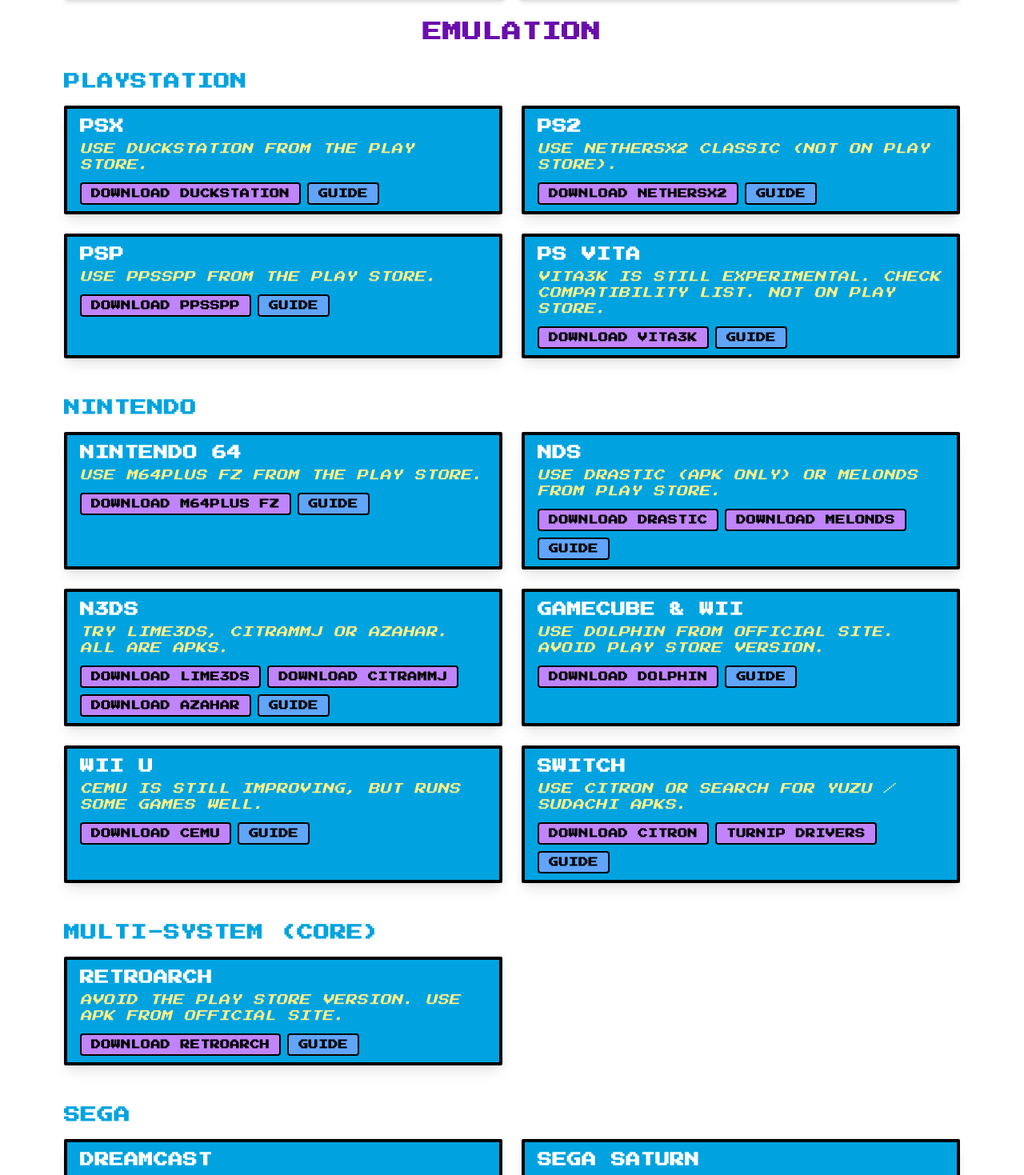
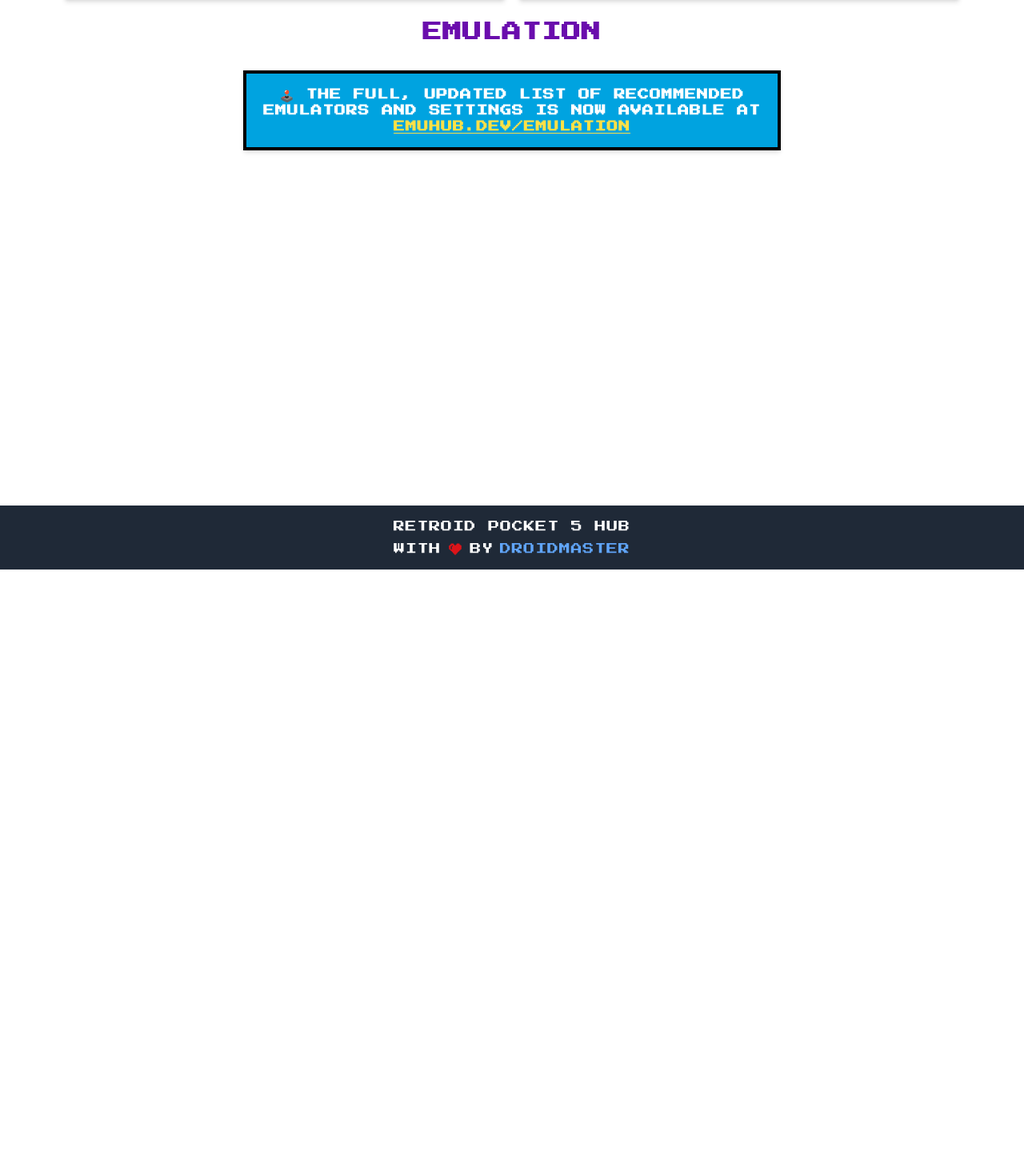
Before and after one commit to LinuxDroidMaster/retroid-pocket5-hub, a Next.js app in the folder retroid-pocket5-hub/: page /emulation in a window 1280 px wide. Shown: the part 240-1709 px from the top of the page at 80% size. After the commit the page ends 952 px from the top, so only its background shows below. Built offline with nearby package versions, Linux system fonts and the light colour scheme.

Commit message:
update emulation page

```diff
--- a/retroid-pocket5-hub/src/app/emulation/page.js
+++ b/retroid-pocket5-hub/src/app/emulation/page.js
@@ -39,198 +39,18 @@
         Emulation
       </h1>
 
-      {/* PlayStation Section */}
-      <SectionGroup title="PlayStation">
-        <EmuCard
-          system="PSX"
-          note="Use DuckStation from the Play Store."
-          buttons={[
-            { label: "Download DuckStation", href: "https://play.google.com/store/apps/details?id=com.github.stenzek.duckstation&hl=en_US&gl=US", color: "purple" },
-            { label: "Guide", href: "https://youtu.be/-CJ9WVFmYXc?t=1932", color: "blue" },
-          ]}
-        />
-        <EmuCard
-          system="PS2"
-          note="Use NetherSX2 Classic (not on Play Store)."
-          buttons={[
-            { label: "Download NetherSX2", href: "https://github.com/Trixarian/NetherSX2-classic", color: "purple" },
-            { label: "Guide", href: "https://youtu.be/-CJ9WVFmYXc?t=2547", color: "blue" },
-          ]}
-        />
-        <EmuCard
-          system="PSP"
-          note="Use PPSSPP from the Play Store."
-          buttons={[
-            { label: "Download PPSSPP", href: "https://play.google.com/store/apps/details?id=org.ppsspp.ppsspp&hl=en_US&gl=US", color: "purple" },
-            { label: "Guide", href: "https://youtu.be/-CJ9WVFmYXc?t=1749", color: "blue" },
-          ]}
-        />
-        <EmuCard
-          system="PS Vita"
-          note="Vita3k is still experimental. Check compatibility list. Not on Play Store."
-          buttons={[
-            { label: "Download Vita3k", href: "https://github.com/Vita3K/Vita3K-Android/releases/", color: "purple" },
-            { label: "Guide", href: "https://www.youtube.com/watch?v=6LPpLBLQ2zA", color: "blue" },
-          ]}
-        />
-      </SectionGroup>
-
-      {/* Nintendo Section */}
-      <SectionGroup title="Nintendo">
-        <EmuCard
-          system="Nintendo 64"
-          note="Use M64Plus FZ from the Play Store."
-          buttons={[
-            { label: "Download M64Plus FZ", href: "https://play.google.com/store/apps/details?id=org.mupen64plusae.v3.fzurita&hl=en_US&gl=US", color: "purple" },
-            { label: "Guide", href: "https://youtu.be/-CJ9WVFmYXc?t=1828", color: "blue" },
-          ]}
-        />
-        <EmuCard
-          system="NDS"
-          note="Use Drastic (APK only) or MelonDS from Play Store."
-          buttons={[
-            { label: "Download Drastic", href: "https://drastic.uptodown.com/android/descargar", color: "purple" },
-            { label: "Download MelonDS", href: "https://play.google.com/store/apps/details?id=me.magnum.melonds&hl=en_US&gl=US", color: "purple" },
-            { label: "Guide", href: "https://youtu.be/-CJ9WVFmYXc?t=1477", color: "blue" },
-          ]}
-        />
-        <EmuCard
-          system="N3DS"
-          note="Try Lime3DS, CitraMMJ or Azahar. All are APKs."
-          buttons={[
-            { label: "Download Lime3DS", href: "https://github.com/Lime3DS/lime3ds-archive/releases", color: "purple" },
-            { label: "Download CitraMMJ", href: "https://github.com/weihuoya/citra/releases", color: "purple" },
-            { label: "Download Azahar", href: "https://github.com/azahar-emu/azahar/releases", color: "purple" },
-            { label: "Guide", href: "https://youtu.be/-CJ9WVFmYXc?t=1590", color: "blue" },
-          ]}
-        />
-        <EmuCard
-          system="GameCube & Wii"
-          note="Use Dolphin from official site. Avoid Play Store version."
-          buttons={[
-            { label: "Download Dolphin", href: "https://dl.dolphin-emu.org/releases/2503/dolphin-2503.apk", color: "purple" },
-            { label: "Guide", href: "https://youtu.be/-CJ9WVFmYXc?t=2122", color: "blue" },
-          ]}
-        />
-        <EmuCard
-          system="Wii U"
-          note="Cemu is still improving, but runs some games well."
-          buttons={[
-            { label: "Download Cemu", href: "https://github.com/SSimco/Cemu/releases", color: "purple" },
-            { label: "Guide", href: "https://youtu.be/lJIbK3OH_-o?si=_mz5qXnq_K1yt0N4", color: "blue" },
-          ]}
-        />
-        <EmuCard
-          system="Switch"
-          note="Use Citron or search for Yuzu / Sudachi APKs."
-          buttons={[
-            { label: "Download Citron", href: "https://git.citron-emu.org/Citron/Citron/releases", color: "purple" },
-            { label: "Turnip Drivers", href: "https://github.com/K11MCH1/AdrenoToolsDrivers/releases/tag/v24.3.0_r9", color: "purple" },
-            { label: "Guide", href: "https://youtu.be/ySjfpo-gEKo?t=1637", color: "blue" },
-          ]}
-        />
-      </SectionGroup>
-
-    {/* Multi-system Core */}
-    <SectionGroup title="Multi-System (Core)">
-      <EmuCard
-        system="RetroArch"
-        note="Avoid the Play Store version. Use APK from official site."
-        buttons={[
-          { label: "Download RetroArch", href: "https://www.retroarch.com/?page=platforms", color: "purple" },
-          { label: "Guide", href: "https://www.youtube.com/watch?v=SVYObx6YWl4", color: "blue" },
-        ]}
-      />
-    </SectionGroup>
-
-    {/* SEGA Section */}
-    <SectionGroup title="SEGA">
-        <EmuCard
-          system="Dreamcast"
-          note="Download Redream from the Play Store. Excellent performance."
-          buttons={[
-            { label: "Download Redream", href: "https://play.google.com/store/apps/details?id=io.recompiled.redream&hl=es_419", color: "purple" },
-            { label: "Guide", href: "https://youtu.be/I4mqgcDYZFo?t=2401", color: "blue" },
-          ]}
-        />
-        <EmuCard
-          system="Sega Saturn"
-          note="Use Yaba Sanshiro 2. Available in free and pro versions (you can use RetroArch too)"
-          buttons={[
-            { label: "Download Free Version", href: "https://play.google.com/store/apps/details?id=org.devmiyax.yabasanshioro2", color: "purple" },
-            { label: "Download Pro Version", href: "https://play.google.com/store/apps/details?id=org.devmiyax.yabasanshioro2.pro", color: "purple" },
-            { label: "Guide", href: "https://www.youtube.com/watch?v=BJSmPrrwnDU", color: "blue" },
-          ]}
-        />
-      </SectionGroup>
-
-    {/* Multi-system Frontends */}
-    <SectionGroup title="Frontend Launchers">
-<EmuCard
-  system="Daijisho"
-  note="Free and beginner-friendly. Available on Play Store."
-  buttons={[
-    { label: "Download Daijisho", href: "https://play.google.com/store/apps/details?id=com.magneticchen.daijishou&hl=es", color: "purple" },
-    { label: "Guide", href: "https://www.youtube.com/watch?v=NechFOOeVas", color: "blue" },
-  ]}
-/>
-<EmuCard
-  system="Beacon Launcher"
-  note="Paid app on Play Store (€3.39)."
-  buttons={[
-    { label: "Download Beacon", href: "https://play.google.com/store/apps/details?id=com.radikal.gamelauncher&hl=es", color: "purple" },
-    { label: "Guide", href: "https://www.youtube.com/watch?v=vty-WeN8koc", color: "blue" },
-  ]}
-/>
-<EmuCard
-  system="Emulation Station (ES-DE)"
-  note="Not on Play Store. Purchase via Patreon (€4.50 one-time or monthly support)."
-  buttons={[
-    { label: "Visit Patreon", href: "https://www.patreon.com/c/es_de/posts", color: "purple" },
-    { label: "Guide", href: "https://www.youtube.com/watch?v=X-bVwlMwobE", color: "blue" },
-  ]}
-/>
-</SectionGroup>
-  </div>
-);
-}
-
-function SectionGroup({ title, children }) {
-  return (
-    <section className="mb-12">
-      <h2 className="text-xl font-bold text-retroBlue dark:text-[#b48ce0]} mb-4">
-        {title}
-      </h2>
-      <div className="grid gap-6 md:grid-cols-2">
-        {children}
-      </div>
-    </section>
-  );
-}
-
-function EmuCard({ system, note, buttons }) {
-  return (
-    <div className="border-4 border-black bg-retroBlue dark:bg-[#2f2b45]} text-white p-4 shadow-lg retro-button">
-      <h3 className="text-lg font-bold mb-1">{system}</h3>
-      {note && <p className="text-sm mb-3 text-yellow-200 italic">{note}</p>}
-      <div className="flex flex-wrap gap-2 mt-2">
-        {buttons.map(({ label, href, color }) => (
+      <div className="bg-retroBlue border-4 border-black p-4 text-center shadow-md dark:bg-[#2f2b45] max-w-2xl mx-auto">
+        <p className="text-white font-bold text-sm">
+          🕹️ The full, updated list of recommended emulators and settings is now available at{' '}
           <a
-            key={label}
-            href={href}
+            href="https://www.emuhub.dev/emulation"
             target="_blank"
             rel="noopener noreferrer"
-            className={`px-3 py-1 text-xs font-bold border-2 border-black rounded transition-all duration-150 hover:scale-105 hover:brightness-125 ${
-              color === "blue"
-                ? "bg-blue-400 text-black"
-                : color === "purple"
-                ? "bg-purple-400 text-black"
-                : "bg-pink-400 text-black"
-            }`}
+            className="underline text-yellow-300"
           >
-            {label}
+            EmuHub.dev/emulation
           </a>
-        ))}
+        </p>
       </div>
     </div>
   );
```
